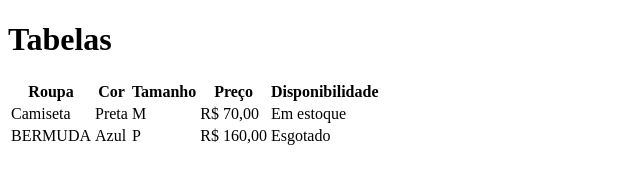
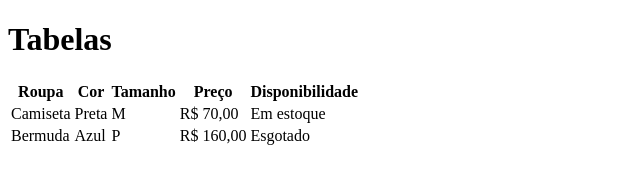
Before and after one commit to tomazzlima/aula-tabela, a plain HTML site: page index.html in a window 1280 px wide. Shown: the whole page, without its empty margins (0-640 px from the left). Drawn offline with Linux system fonts and the light colour scheme.

```diff
--- a/index.html
+++ b/index.html
@@ -25,7 +25,7 @@
             <td>Em estoque</td>
         </tr>
         <tr>
-            <td>BERMUDA</td>
+            <td>Bermuda</td>
             <td>Azul</td>
             <td>P</td>
             <td>R$ 160,00</td>
```
